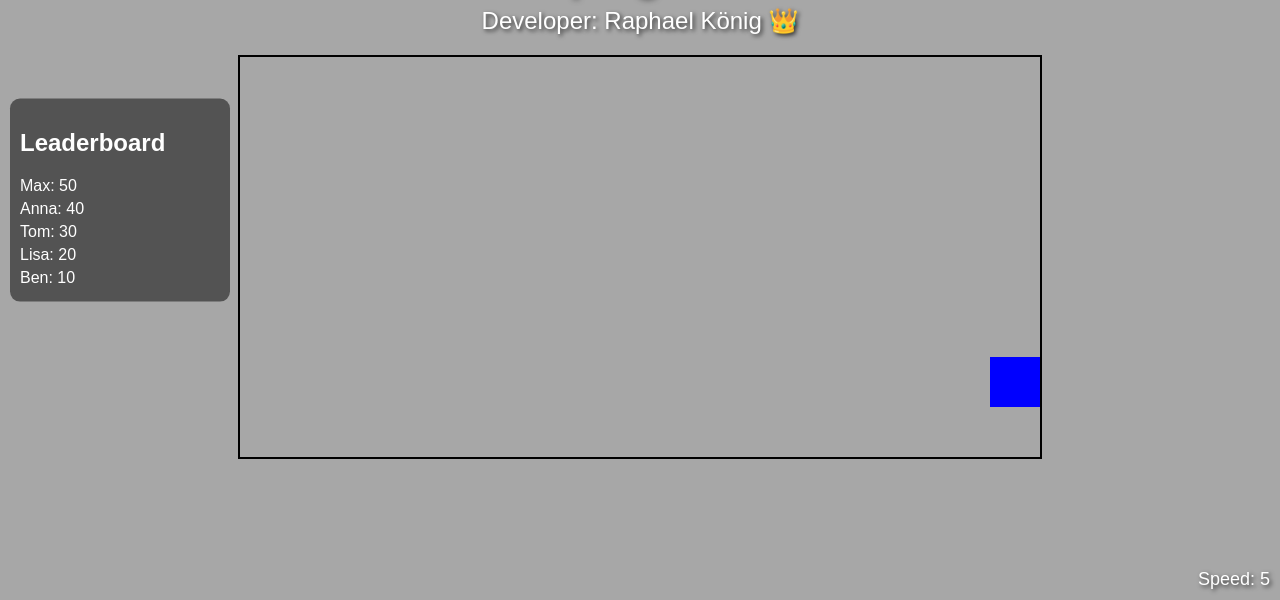
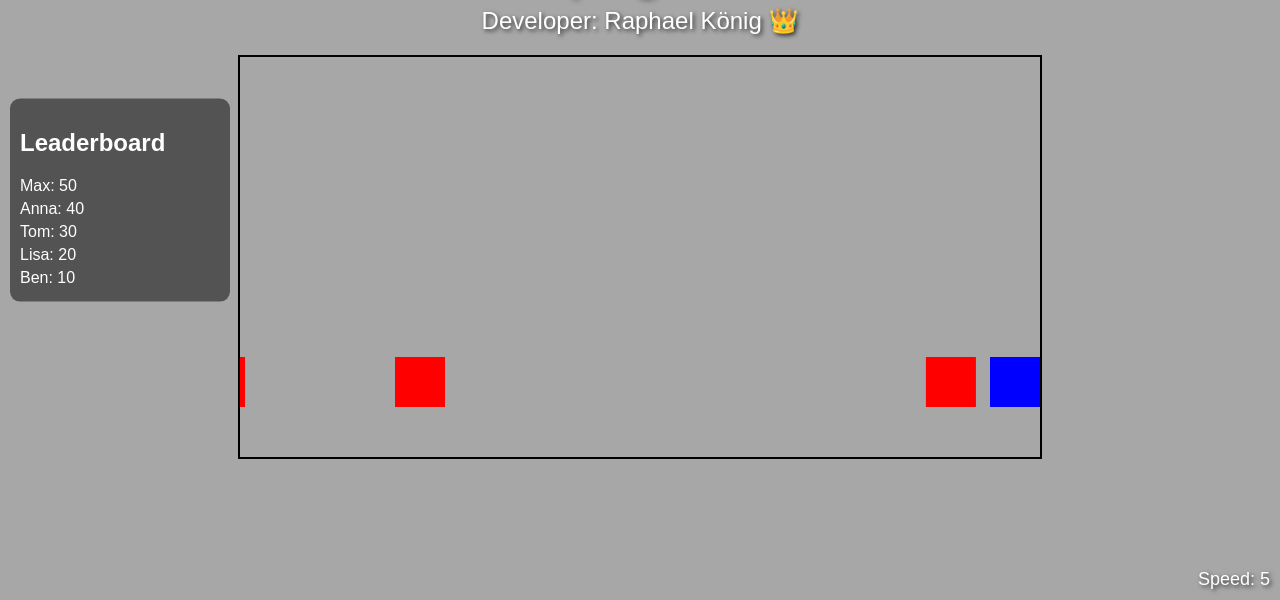
Before and after one commit to Manuela23242/jumping-game-from-raphael-k, a plain HTML site: page index.html in a window 1280 px wide. Both pictures are taken after a click on the button "Start". Shown: the part 200-800 px from the top of the page. Drawn offline with Linux system fonts and the light colour scheme.

Commit message:
Update index.html

```diff
--- a/index.html
+++ b/index.html
@@ -169,6 +169,9 @@
         let playerHeight = 50; // Höhe des Spielers
         let playerSpeedX = 5; // Geschwindigkeit des Spielers
 
+        // Hindernisse
+        let obstacles = [];
+
         // Event Listener für den Start-Button
         const startButton = document.getElementById('startButton');
         startButton.addEventListener('click', startGame);
@@ -186,14 +189,30 @@
             score = 0;
             scoreDisplay.textContent = `Score: ${score}`;
             gameOverOverlay.style.display = 'none';
-            // Weitere Initialisierungen für das Spiel hier...
+            obstacles = []; // Hindernisse zurücksetzen
+            createObstacles(); // Hindernisse erstellen
+        }
+
+        // Funktion zum Erstellen der Hindernisse
+        function createObstacles() {
+            // Beispiel: Erzeuge drei Hindernisse
+            for (let i = 0; i < 3; i++) {
+                let obstacle = {
+                    x: 600 + i * 200, // Startposition X des Hindernisses
+                    y: 300, // Startposition Y des Hindernisses
+                    width: 50, // Breite des Hindernisses
+                    height: 50 // Höhe des Hindernisses
+                };
+                obstacles.push(obstacle);
+            }
         }
 
         // Funktion zum Aktualisieren des Spiels
         function update() {
             // Logik für das Spiel-Update hier...
             movePlayer();
-            drawPlayer();
+            moveObstacles();
+            draw();
             requestAnimationFrame(update);
         }
 
@@ -206,11 +225,28 @@
             }
         }
 
-        // Funktion zum Zeichnen des Spielers
-        function drawPlayer() {
+        // Funktion zum Bewegen der Hindernisse
+        function moveObstacles() {
+            for (let obstacle of obstacles) {
+                obstacle.x -= playerSpeedX;
+                if (obstacle.x + obstacle.width < 0) {
+                    // Wenn Hindernis aus dem Bildschirm, zurücksetzen
+                    obstacle.x = canvas.width + Math.random() * 200;
+                }
+            }
+        }
+
+        // Funktion zum Zeichnen des Spielers und der Hindernisse
+        function draw() {
             ctx.clearRect(0, 0, canvas.width, canvas.height);
+            // Zeichne Spieler
             ctx.fillStyle = 'blue';
             ctx.fillRect(playerX, playerY, playerWidth, playerHeight);
+            // Zeichne Hindernisse
+            ctx.fillStyle = 'red';
+            for (let obstacle of obstacles) {
+                ctx.fillRect(obstacle.x, obstacle.y, obstacle.width, obstacle.height);
+            }
         }
 
         // Funktion zum Neustarten des Spiels
```
